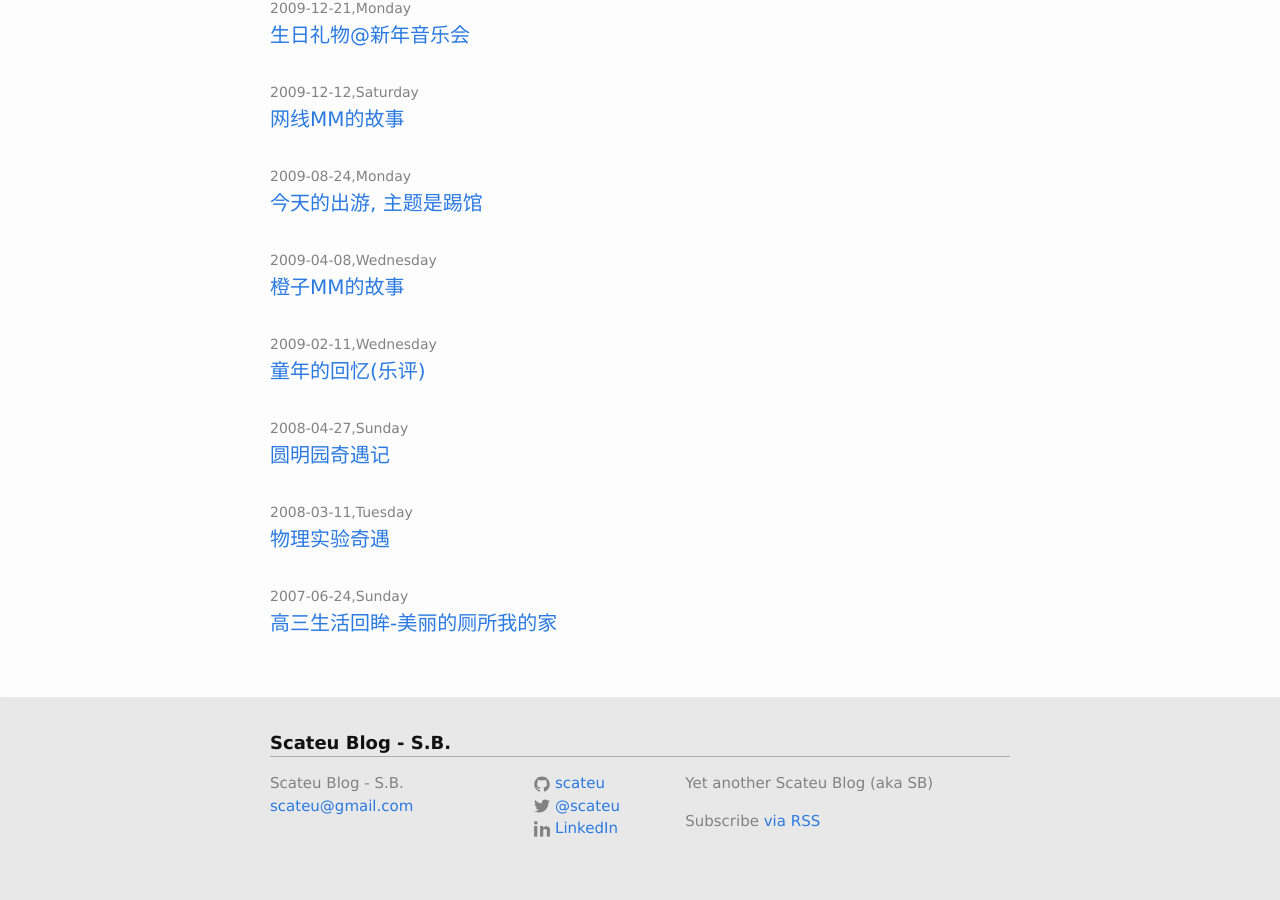
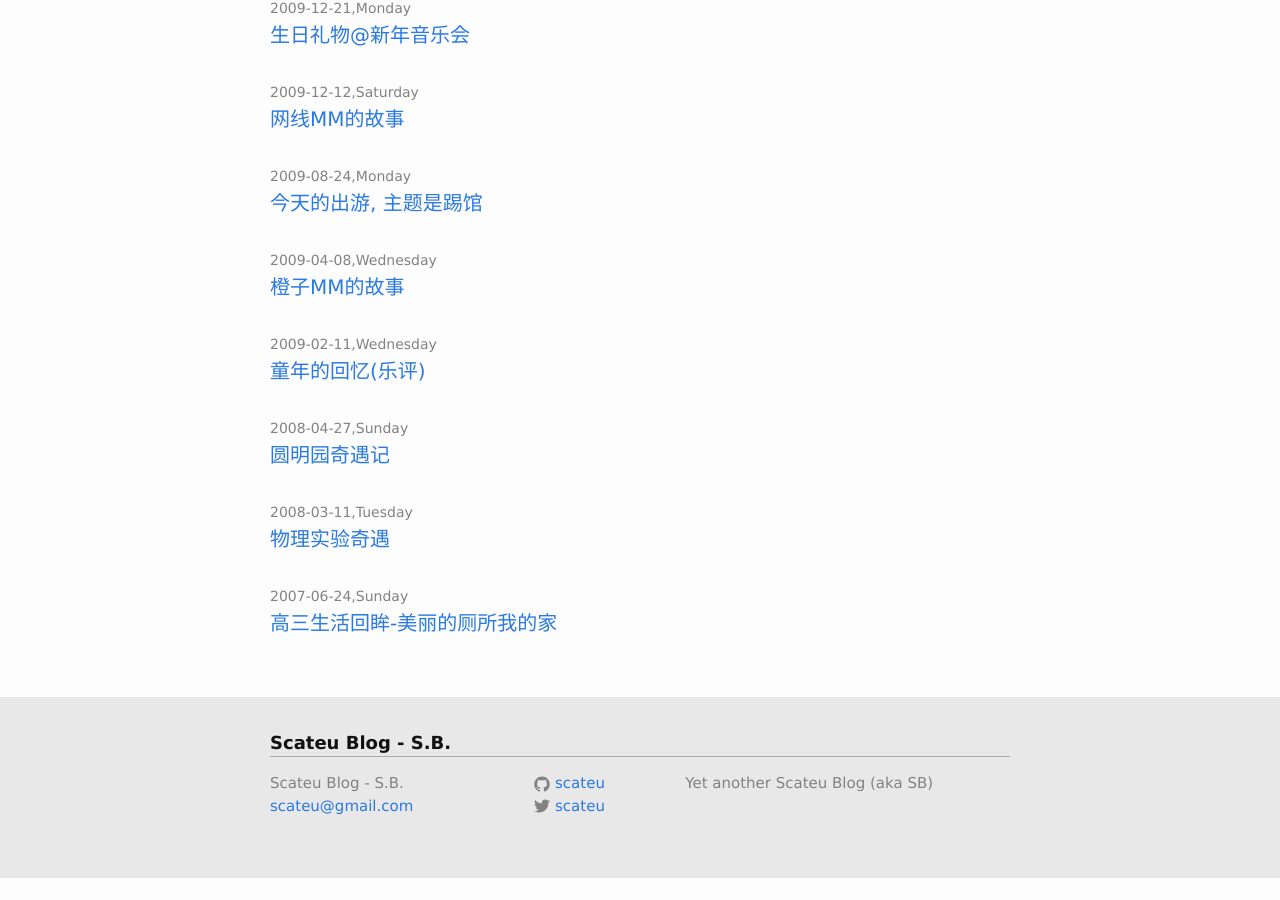
Before and after one commit to scateu/scateu.github.io, a Jekyll site: the page built from index.html, in a window 1280 px wide and 900 px high, scrolled down 8384 px. Built offline with Jekyll 4.4.1, drawn with Linux system fonts in a browser that asks for light colours; after the commit the page ends 9261 px from its top, so only the background shows below that.

Commit message:
disqus and footer

```diff
--- a/_includes/disqus.html
+++ b/_includes/disqus.html
@@ -1,3 +1,4 @@
+{% if site.disqus_shortname %}
     <div id="disqus_thread"></div>
     <script type="text/javascript">
 	var disqus_shortname = '{{ site.disqus_shortname }}';
@@ -10,3 +11,4 @@
         })();
     </script>
     <noscript>Please enable JavaScript to view the <a href="https://disqus.com/?ref_noscript">comments powered by Disqus.</a></noscript>
+{% endif %}
--- a/_includes/footer.html
+++ b/_includes/footer.html
@@ -5,68 +5,31 @@
     <h2 class="footer-heading">{{ site.title }}</h2>
 
     <div class="footer-col-wrapper">
-      <div class="footer-col  footer-col-1">
+      <div class="footer-col footer-col-1">
         <ul class="contact-list">
           <li>{{ site.title }}</li>
           <li><a href="mailto:{{ site.email }}">{{ site.email }}</a></li>
         </ul>
       </div>
 
-      <div class="footer-col  footer-col-2">
+      <div class="footer-col footer-col-2">
         <ul class="social-media-list">
           {% if site.github_username %}
           <li>
-            <a href="https://github.com/{{ site.github_username }}">
-              <span class="icon  icon--github">
-                <svg viewBox="0 0 16 16">
-                  <path fill="#828282" d="M7.999,0.431c-4.285,0-7.76,3.474-7.76,7.761 c0,3.428,2.223,6.337,5.307,7.363c0.388,0.071,0.53-0.168,0.53-0.374c0-0.184-0.007-0.672-0.01-1.32 c-2.159,0.469-2.614-1.04-2.614-1.04c-0.353-0.896-0.862-1.135-0.862-1.135c-0.705-0.481,0.053-0.472,0.053-0.472 c0.779,0.055,1.189,0.8,1.189,0.8c0.692,1.186,1.816,0.843,2.258,0.645c0.071-0.502,0.271-0.843,0.493-1.037 C4.86,11.425,3.049,10.76,3.049,7.786c0-0.847,0.302-1.54,0.799-2.082C3.768,5.507,3.501,4.718,3.924,3.65 c0,0,0.652-0.209,2.134,0.796C6.677,4.273,7.34,4.187,8,4.184c0.659,0.003,1.323,0.089,1.943,0.261 c1.482-1.004,2.132-0.796,2.132-0.796c0.423,1.068,0.157,1.857,0.077,2.054c0.497,0.542,0.798,1.235,0.798,2.082 c0,2.981-1.814,3.637-3.543,3.829c0.279,0.24,0.527,0.713,0.527,1.437c0,1.037-0.01,1.874-0.01,2.129 c0,0.208,0.14,0.449,0.534,0.373c3.081-1.028,5.302-3.935,5.302-7.362C15.76,3.906,12.285,0.431,7.999,0.431z"/>
-                </svg>
-              </span>
-
-              <span class="username">{{ site.github_username }}</span>
-            </a>
+            {% include icon-github.html username=site.github_username %}
           </li>
           {% endif %}
 
           {% if site.twitter_username %}
           <li>
-            <a href="https://twitter.com/{{ site.twitter_username }}">
-              <span class="icon  icon--twitter">
-                <svg viewBox="0 0 16 16">
-                  <path fill="#828282" d="M15.969,3.058c-0.586,0.26-1.217,0.436-1.878,0.515c0.675-0.405,1.194-1.045,1.438-1.809
-                  c-0.632,0.375-1.332,0.647-2.076,0.793c-0.596-0.636-1.446-1.033-2.387-1.033c-1.806,0-3.27,1.464-3.27,3.27 c0,0.256,0.029,0.506,0.085,0.745C5.163,5.404,2.753,4.102,1.14,2.124C0.859,2.607,0.698,3.168,0.698,3.767 c0,1.134,0.577,2.135,1.455,2.722C1.616,6.472,1.112,6.325,0.671,6.08c0,0.014,0,0.027,0,0.041c0,1.584,1.127,2.906,2.623,3.206 C3.02,9.402,2.731,9.442,2.433,9.442c-0.211,0-0.416-0.021-0.615-0.059c0.416,1.299,1.624,2.245,3.055,2.271 c-1.119,0.877-2.529,1.4-4.061,1.4c-0.264,0-0.524-0.015-0.78-0.046c1.447,0.928,3.166,1.469,5.013,1.469 c6.015,0,9.304-4.983,9.304-9.304c0-0.142-0.003-0.283-0.009-0.423C14.976,4.29,15.531,3.714,15.969,3.058z"/>
-                </svg>
-              </span>
-
-              <span class="username">@{{ site.twitter_username }}</span>
-            </a>
-          </li>
-          {% endif %}
-
-          {% if site.linkedin_url%}
-          <li>
-            <a href="{{ site.linkedin_url }}">
-              <span class="icon  icon--linkedin">
-                <svg viewBox="0 0 16 16">
-			<path fill="#828282" d="M0.119,5.093l3.224-0.04v10.556l-3.224,0.039V5.093L0.119,5.093z"></path>
-			<path d="M6.04,5.093l3.08-0.039v1.342l0.001,0.38c0.91-0.894,1.852-1.57,3.354-1.57c1.773,0,3.486,0.742,3.486,3.163v7.241					l-3.125,0.046v-5.532c0-1.219-0.307-2.005-1.764-2.005c-1.281,0-1.818,0.23-1.818,1.918v5.573L6.04,15.647V5.093L6.04,5.093z" fill="#828282"></path>
-			<path fill="#828282" d="M3.529,1.764c0,0.975-0.79,1.765-1.765,1.765C0.79,3.529,0,2.739,0,1.764S0.79,0,1.764,0C2.739,0,3.529,0.79,3.529,1.764
-					L3.529,1.764z"></path>
-
-                </svg>
-              </span>
-
-              <span class="username">LinkedIn</span>
-            </a>
+            {% include icon-twitter.html username=site.twitter_username %}
           </li>
           {% endif %}
         </ul>
       </div>
 
-      <div class="footer-col  footer-col-3">
-        <p class="text">{{ site.description }}</p>
-	<p class="rss-subscribe">Subscribe <a href="{{ "/feed.xml" | prepend: site.baseurl }}">via RSS</a></p>
-
+      <div class="footer-col footer-col-3">
+        <p>{{ site.description }}</p>
       </div>
     </div>
 
--- /dev/null
+++ b/_includes/icon-github.html
@@ -0,0 +1 @@
+<a href="https://github.com/{{ include.username }}"><span class="icon icon--github">{% include icon-github.svg %}</span><span class="username">{{ include.username }}</span></a>
--- /dev/null
+++ b/_includes/icon-twitter.html
@@ -0,0 +1 @@
+<a href="https://twitter.com/{{ include.username }}"><span class="icon icon--twitter">{% include icon-twitter.svg %}</span><span class="username">{{ include.username }}</span></a>
```
Also changed, not shown: _includes/icon-github.svg (added), _includes/icon-twitter.svg (added), scateu.me-jekyll-theme.gemspec (added).
